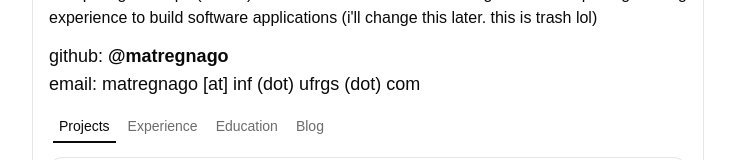
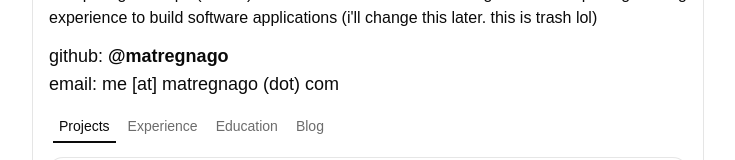
Before and after one commit to matregnago/me, a React (Vite) app: page / in a window 1280 px wide. Shown: the part 155-315 px from the top of the page, without its empty margins (272-1007 px from the left). Built offline with nearby package versions, Linux system fonts and the light colour scheme.

Commit message:
chore: change email address

```diff
--- a/src/components/header.tsx
+++ b/src/components/header.tsx
@@ -13,7 +13,7 @@ export const Header = () => {
           <a href="https://github.com/matregnago">
             github: <strong>@matregnago</strong>
           </a>
-          <a>email: matregnago [at] inf (dot) ufrgs (dot) com </a>
+          <a>email: me [at] matregnago (dot) com </a>
         </div>
       </header>
     </section>
```
